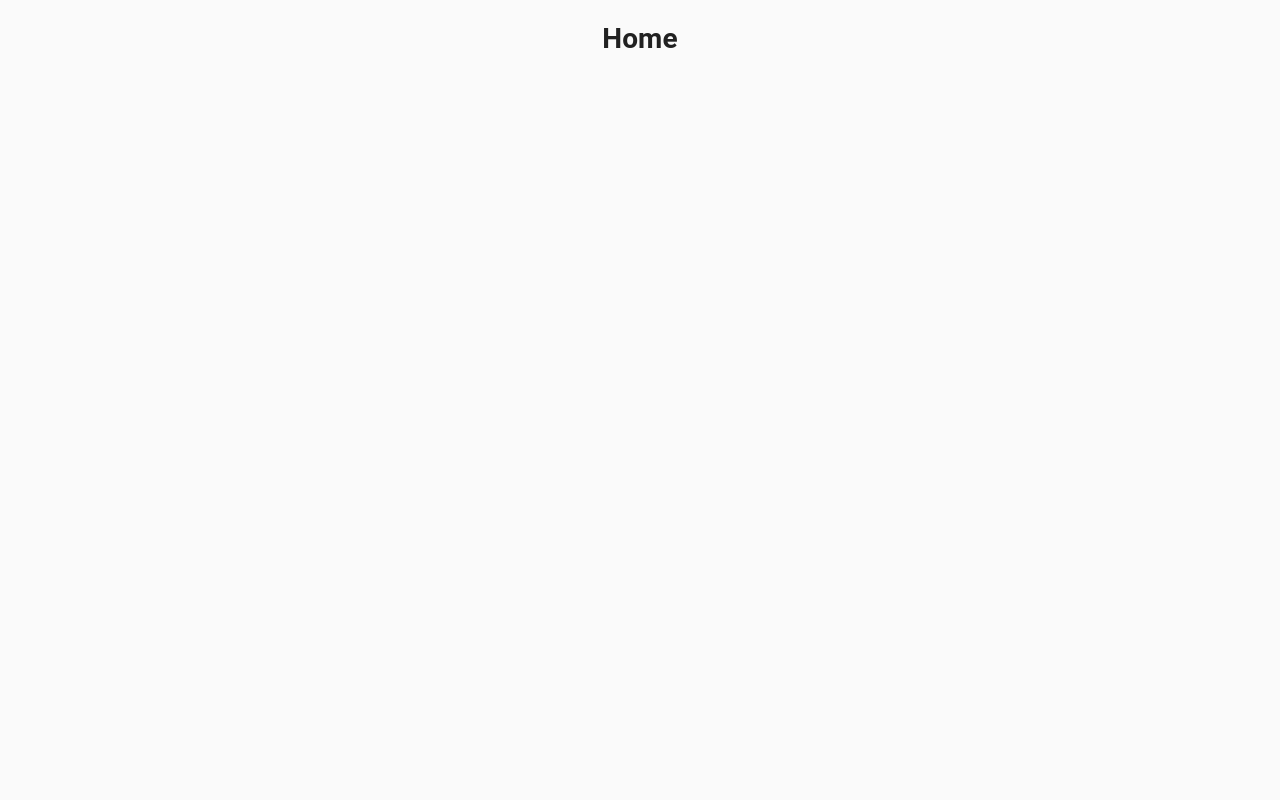
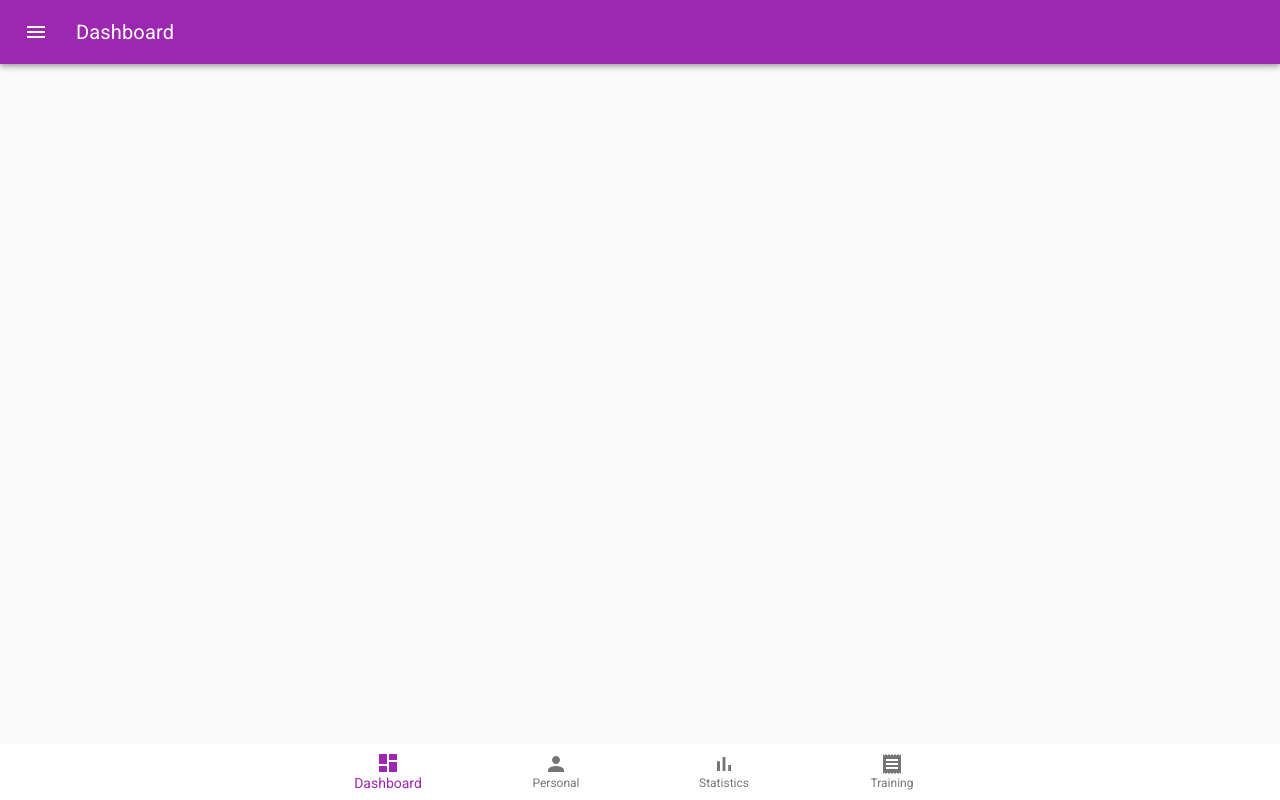
Before and after one commit to Giulianini/ASW-1920-GYMMY, a React (Create React App) app in the folder app/: page / in a window 1280 px wide. Built offline with nearby package versions, Linux system fonts and the light colour scheme.

Commit message:
add routes, bottom bar and header

```diff
--- a/app/package.json
+++ b/app/package.json
@@ -3,6 +3,7 @@
   "version": "0.1.0",
   "private": true,
   "dependencies": {
+    "@fontsource/roboto": "^4.0.1",
     "@material-ui/core": "^4.11.2",
     "@material-ui/icons": "^4.11.2",
     "@testing-library/jest-dom": "^5.11.6",
--- a/app/src/App.js
+++ b/app/src/App.js
@@ -1,17 +1,10 @@
-import './App.css';
-import {BrowserRouter as Router} from "react-router-dom";
-import {Switch, Route, useHistory} from "react-router-dom";
-import {Button} from "@material-ui/core";
+import User from "./components/user/User";
+import "@fontsource/roboto"
 
 function App() {
   return (
       <div className={"App"}>
-          <Router>
-              <Switch>
-                  <Route path={"/"} children={<h1>Home</h1>} exact/>
-                  <Route path={"/contact"} children={<h1>Contact</h1>}/>
-              </Switch>
-          </Router>
+          <User/>
       </div>
   );
 }
--- /dev/null
+++ b/app/src/components/user/BottomBar.js
@@ -0,0 +1,42 @@
+import React, {useEffect, useState} from 'react';
+import {BottomNavigation, BottomNavigationAction} from "@material-ui/core";
+import {Dashboard, BarChart, Receipt, Person} from '@material-ui/icons'
+import {useHistory} from 'react-router-dom'
+import { makeStyles } from '@material-ui/core/styles';
+
+function BottomBar(props) {
+    const [value, setValue] = useState("dashboard")
+    const history = useHistory()
+    const classes = useStyles()
+
+    function handleChange(newValue) {
+        setValue(newValue)
+        history.push(`/${newValue}`)
+    }
+
+    return (
+        <BottomNavigation
+            className={classes.root}
+            value={value}
+            onChange={(e, newValue) => handleChange(newValue)}
+            showLabels
+        >
+            <BottomNavigationAction label={props.tabs.dashboard.name} value={props.tabs.dashboard.value} icon={<Dashboard/>}/>
+            <BottomNavigationAction label={props.tabs.personal.name} value={props.tabs.personal.value} icon={<Person/>}/>
+            <BottomNavigationAction label={props.tabs.statistics.name} value={props.tabs.statistics.value} icon={<BarChart/>}/>
+            <BottomNavigationAction label={props.tabs.training.name} value={props.tabs.training.value} icon={<Receipt/>}/>
+        </BottomNavigation>
+    );
+}
+
+const useStyles = makeStyles({
+    root: {
+        position: "fixed",
+        left: 0,
+        bottom: 0,
+        width: "100%",
+    }
+})
+
+
+export default BottomBar;
--- /dev/null
+++ b/app/src/components/user/Header.js
@@ -0,0 +1,36 @@
+import React from 'react';
+import {makeStyles} from "@material-ui/core/styles";
+import {AppBar, IconButton, Toolbar, Typography} from "@material-ui/core";
+import {Menu} from "@material-ui/icons";
+
+const useStyles = makeStyles((theme) => ({
+    root: {
+        flexGrow: 1,
+    },
+    menuButton: {
+        marginRight: theme.spacing(2),
+    },
+    title: {
+        flexGrow: 1,
+    },
+}));
+
+function Header(props) {
+    const classes = useStyles()
+    return (
+        <AppBar
+            position={"sticky"}
+        >
+            <Toolbar>
+                <IconButton edge="start" className={classes.menuButton} color="inherit" aria-label="menu">
+                    <Menu/>
+                </IconButton>
+                <Typography variant="h6" className={classes.title}>
+                    Dashboard
+                </Typography>
+            </Toolbar>
+        </AppBar>
+    );
+}
+
+export default Header;
--- /dev/null
+++ b/app/src/components/user/User.js
@@ -0,0 +1,46 @@
+import React from 'react';
+import {BrowserRouter as Router, Route, Switch} from "react-router-dom";
+import Dashboard from "./dashboard/Dashboard";
+import Personal from "./personal/Personal";
+import Statistics from "./statistics/Statistics";
+import Training from "./training/Training";
+import BottomBar from "./BottomBar";
+import {AppBar, IconButton, Toolbar, Typography} from "@material-ui/core";
+import {Menu} from '@material-ui/icons'
+import Header from "./Header";
+
+const routes = {
+    dashboard: {
+        name: "Dashboard",
+        value: "dashboard",
+    },
+    personal: {
+        name: "Personal",
+        value: "personal",
+    },
+    statistics: {
+        name: "Statistics",
+        value: "statistics",
+    },
+    training: {
+        name: "Training",
+        value: "training",
+    },
+}
+
+function User() {
+    return (
+        <Router>
+            <Header/>
+            <Switch>
+                <Route path={`/${routes.dashboard.value}`} children={<Dashboard/>}/>
+                <Route path={`/${routes.personal.value}`} children={<Personal/>}/>
+                <Route path={`/${routes.statistics.value}`} children={<Statistics/>}/>
+                <Route path={`/${routes.training.value}`} children={<Training/>}/>
+            </Switch>
+            <BottomBar tabs={routes}/>
+        </Router>
+    );
+}
+
+export default User;
--- a/app/src/components/user/dashboard/Dashboard.js
+++ b/app/src/components/user/dashboard/Dashboard.js
@@ -1,8 +1,6 @@
 import React from 'react';
 
-import Dashboard from 'file'
-
-function Dashboard(props) {
+function Dashboard() {
     return (
         <div></div>
     );
```
Also changed, not shown: 1 other file (tests, documents, lock files or other folders).
